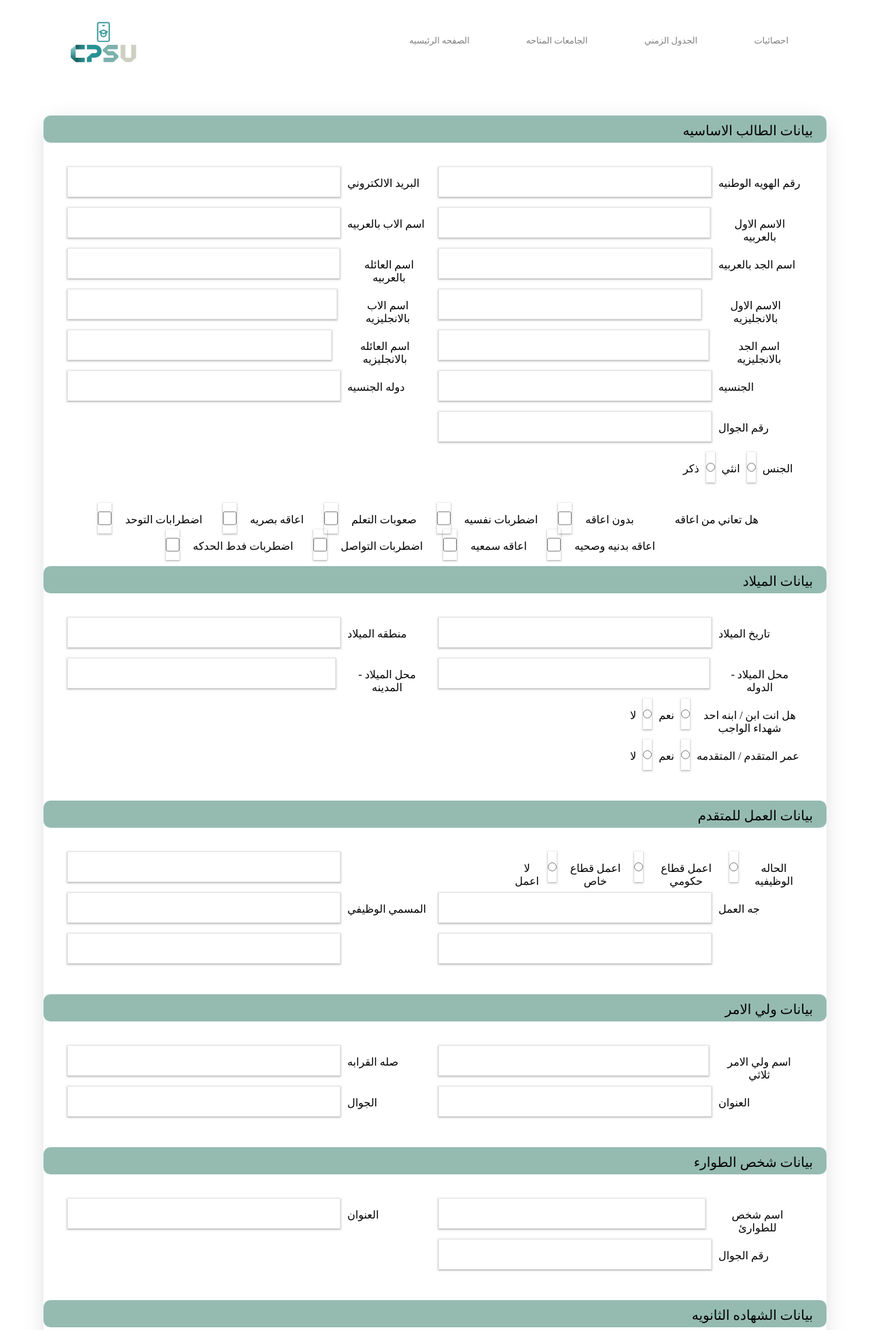
After one commit to engessa85/university, a Django app: page /student-page in a window 1280 px wide. The commit adds this page. Shown: the top 1957 px of the page at 68% size. Run offline with Django 5.2, Linux system fonts and the light colour scheme.

Commit message:
student page

```diff
--- a/unv/base/urls.py
+++ b/unv/base/urls.py
@@ -5,4 +5,5 @@ urlpatterns = [
     path("", views.homePage, name = "home-page"),
     path("register-student/", views.registerPageStudent, name="register-page-student"),
     path("register-university/", views.registerPageUniversity, name="register-page-university"),
+    path("student-page", views.studentPage, name = "student-page")
 ]
--- a/unv/base/views.py
+++ b/unv/base/views.py
@@ -1,11 +1,24 @@
 from django.shortcuts import render, redirect
 from django.contrib.auth import get_user_model
 from django.contrib import messages
+from django.contrib.auth import authenticate, login, logout
 
 User = get_user_model()
 
 # Create your views here.
 def homePage(request):
+
+    if request.method == "POST":
+        print("posting ....")
+        username = request.POST.get("username")
+        password = request.POST.get("password")
+        User = authenticate(request, username = username, password = password)
+        print(User)
+        if User is not None:
+            login(request=request, user=User)
+            return redirect("student-page")
+        else:
+            messages.error(request, "خطأ في اسم المستخدم او كلمه السر")
     return render(request, 'home.html', context= {})
 
 def registerPageStudent(request):
@@ -24,8 +37,6 @@ def registerPageStudent(request):
             return render(request, 'register-page-student.html', context= {})
 
 
-
-
         user = User.objects.create(username = username, email = email, civilID = civilid)
         user.set_password(password)
         user.save()
@@ -37,3 +48,7 @@ def registerPageStudent(request):
 
 def registerPageUniversity(request):
     return render(request, 'register-page-university.html', context= {})
+
+
+def studentPage(request):
+    return render(request, "student-page.html", context={})
--- /dev/null
+++ b/unv/static/css/student-page.css
@@ -0,0 +1,269 @@
+
+
+* {
+    box-sizing: border-box;
+    padding: 0;
+    margin: 0;
+}
+
+body {
+    margin: 0;
+    padding: 0;
+    /* background-image: url("/static/images/background.jpeg"); */
+    background-size: cover;
+    background-position: center;
+    background-repeat: no-repeat;
+    height: 100vh;
+}
+
+header {
+    width: 100%;
+    height: 50px;
+    text-align: right;
+    background-color: #333;
+    padding: 10px;
+    display: flex;
+    align-items: center;
+    justify-content: flex-end;
+    background-color: rgba(0, 0, 0, 0.0);
+    font-size: 13px;
+    font-weight: 500;
+    padding-top: 60px;
+}
+
+
+header ul {
+    list-style-type: none;
+    margin: 0;
+    padding: 0;
+    margin-right: 80px;
+}
+
+header li {
+    display: inline;
+    margin-left: 50px;
+    margin-right: 30px;
+
+
+}
+
+li a {
+    text-decoration: none;
+    color: gray;
+}
+
+a:hover {
+    color: black;
+}
+
+
+header .search {
+    border-radius: 50px;
+    height: 30px;
+}
+
+header .button {
+    margin-right: 150px;
+    width: 300px;
+    display: flex;
+    justify-content: space-between;
+
+}
+
+.button button {
+    width: 100px;
+    border-radius: 30px;
+    border: none;
+    height: 30px;
+    background-color: gray;
+    font-size: 16px;
+    font-weight: 500;
+    color: white;
+}
+
+button:hover {
+    opacity: 0.5;
+}
+
+.main-section {
+    display: flex;
+    flex-direction: row;
+    justify-content: center;
+    align-items: center;
+}
+
+.container {
+    margin-top: 100px;
+    text-align: right;
+    color: black;
+    display: flex;
+    flex-direction: column;
+    text-align: center;
+    align-items: center;
+    box-shadow: rgba(100, 100, 111, 0.2) 0px 7px 29px 0px;
+    background-color: white;
+    width: 90%;
+    border-radius: 20px;
+    margin-bottom: 100px;
+
+}
+
+.container .title{
+    background-color: #95bbb1;
+    width: 100%;
+    height: 40px;
+    padding: 10px;
+    text-align: right;
+    border-radius: 10px;
+}
+
+.title h1 {
+    font-size: 20px;
+    font-weight: lighter;
+    padding-right: 10px
+}
+
+.right-left{
+    display: flex;
+    flex-direction: row;
+    padding: 30px;
+}
+
+
+.container form {
+
+    display: flex;
+    flex-direction: column;
+    width: 100%;
+}
+
+.form-right {
+    flex: 1;
+}
+
+.form-left {
+    flex: 1;
+}
+
+.item {
+    display: flex;
+    flex-direction: row;
+    margin: 5px;
+}
+
+.radio-div {
+    display: flex;
+    margin-left: 350px;
+}
+
+.radio-div label {
+    margin-right: 10px;
+    margin-left: 10px;
+}
+
+.item label {
+    margin-top: 15px;
+    margin-left: 10px;
+}
+
+
+.full-part {
+    display: flex;
+    justify-content: flex-end;
+    padding-right: 100px;
+    margin-bottom: 20px;
+}
+
+.full-part.down {
+    padding-right: 192px;
+}
+
+.full-part .check-div {
+    display: flex;
+    padding-right: 50px;
+    position: relative;
+}
+
+.check-div  label {
+    margin-right: 10px;
+    margin-left: 10px;
+}
+
+.check-div  input {
+  width: 20px;
+  position: absolute;
+  top: -15px;
+  left: -30px;
+}
+
+
+.radio-div.down {
+    display: flex;
+    margin-left: 272px;
+}
+
+
+.radio-div.down.down {
+    display: flex;
+    margin-left: 272px;
+}
+
+
+.radio-div.job {
+    display: flex;
+    margin-left: 100px;
+}
+
+.radio-div.job input {
+    width: 16px;
+}
+
+
+.radio-div.other {
+    display: flex;
+    margin-left: 222px;
+}
+
+
+
+
+form input {
+    margin-bottom: 10px;
+    height: 45px;
+    width: 75%;
+    text-align: center;
+    border: 1px solid rgba(128, 128, 128, 0.2);
+    box-shadow: rgba(60, 64, 67, 0.3) 0px 1px 2px 0px, rgba(60, 64, 67, 0.15) 0px 1px 3px 1px;
+}
+
+.button-save {
+    margin-top: 10px;
+    margin-bottom: 20px;
+}
+
+form button {
+    background-color: #95bbb1;
+    width: 200px;
+    height: 30px;
+    border-radius: 50px;
+    font-size: 20px;
+    font-weight: lighter;
+    border: none;
+}
+
+
+.title.down {
+    width: 100%;
+}
+
+
+
+.message-container {
+    background-color: rgb(159, 3, 3);
+    opacity: 0.5;
+    width: 60%;
+    text-align: center;
+    color: white;
+    margin-top: 15px;
+    border-radius: 30ox;
+}
--- /dev/null
+++ b/unv/templates/student-page.html
@@ -0,0 +1,378 @@
+{% load static %}
+
+<!DOCTYPE html>
+<html lang="en">
+<head>
+    <meta charset="UTF-8">
+    <meta name="viewport" content="width=device-width, initial-scale=1.0">
+    <link rel="stylesheet" href="{% static 'css/student-page.css' %}">
+    <title>بيانات الطالب</title>
+</head>
+<body>
+    <header>
+        <div class="button">
+            <img  src="{% static 'images/logo.png' %}" alt="" width="100px" >
+        </div>
+        <ul>
+            <li><a href="{% url 'home-page' %}">الصفحه الرئيسيه</a></li>
+            <li><a href="#">الجامعات المتاحه</a></li>
+            <li><a href="#">الجدول الزمني</a></li>
+            <li><a href="#">احصائيات</a></li>
+        </ul>
+    </header>
+    <section class="main-section">
+        <div class="container">
+            <div class="title"><h1>بيانات الطالب الاساسيه</h1></div>
+            <form method="post" action=".">
+                {% csrf_token %}
+
+                <div class="right-left">
+                    <div class="form-right">
+                        <div class="item">
+                            <input type="text" id="username" name="studentemail" required>
+                            <label for="username">البريد الالكتروني</label>
+                        </div>
+                        <div class="item">
+                            <input type="text" id="username" name="fathernamearabic" required>
+                            <label for="username">اسم الاب بالعربيه</label>
+                        </div>
+                        <div class="item">
+                            <input type="text" id="username" name="username" required>
+                            <label for="username">اسم العائله بالعربيه</label>
+                        </div>
+                        <div class="item">
+                            <input type="text" id="username" name="username" required>
+                            <label for="username">اسم الاب بالانجليزيه</label>
+                        </div>
+                        <div class="item">
+                            <input type="text" id="username" name="username" required>
+                            <label for="username">اسم العائله بالانجليزيه</label>
+                        </div>
+                        <div class="item">
+                            <input type="text" id="username" name="username" required>
+                            <label for="username">دوله الجنسيه</label>
+                        </div>
+                    </div>
+
+                    <div class="form-left">
+                        <div class="item">
+                            <input type="text" id="username" name="username"  required>
+                            <label for="username">رقم الهويه الوطنيه</label>
+                        </div>
+                        <div class="item">
+                            <input type="text" id="username" name="username"  required>
+                            <label for="username">الاسم الاول بالعربيه</label>
+                        </div>
+                        <div class="item">
+                            <input type="text" id="username" name="username"  required>
+                            <label for="username">اسم الجد بالعربيه</label>
+                        </div>
+                        <div class="item">
+                            <input type="text" id="username" name="username"  required>
+                            <label for="username">الاسم الاول بالانجليزيه</label>
+                        </div>
+                        <div class="item">
+                            <input type="text" id="username" name="username"  required>
+                            <label for="username">اسم الجد بالانجليزيه</label>
+                        </div>
+                        <div class="item">
+                            <input type="text" id="username" name="username"  required>
+                            <label for="username">الجنسيه</label>
+                        </div>
+                        <div class="item">
+                            <input type="text" id="username" name="username"  required>
+                            <label for="username">رقم الجوال</label>
+                        </div>
+                        <div class="item">
+                            <div class="radio-div">
+                                <label for="male">ذكر</label>
+                                <input type="radio" id="male" name="gender" value="male">
+                                <label for="female">انثي</label>
+                                <input type="radio" id="female" name="gender" value="female">
+                            </div>
+                            <label for="username">الجنس</label>
+                        </div>
+                    </div>
+                </div>
+
+
+                <div class="full-part">
+                    <div class="check-div">
+                        <input type="checkbox" id="option1" name="option1" value="option1">
+                        <label for="option1">اضطرابات التوحد</label>
+                    </div>
+                    <div class="check-div">
+                        <input type="checkbox" id="option1" name="option1" value="option1">
+                        <label for="option1">اعاقه بصريه</label>
+                    </div>
+                    <div class="check-div">
+                        <input type="checkbox" id="option1" name="option1" value="option1">
+                        <label for="option1">صعوبات التعلم</label>
+                    </div>
+                    <div class="check-div">
+                        <input type="checkbox" id="option1" name="option1" value="option1">
+                        <label for="option1">اضطربات نفسيه</label>
+                    </div>
+                    <div class="check-div">
+                        <input type="checkbox" id="option1" name="option1" value="option1">
+                        <label for="option1">بدون اعاقه</label>
+                    </div>
+                    <label for="username">هل تعاني من اعاقه</label>
+                </div>
+
+
+                <div class="full-part down">
+                    <div class="check-div">
+                        <input type="checkbox" id="option1" name="option1" value="option1">
+                        <label for="option1">اضطربات فدط الحدكه</label>
+                    </div>
+                    <div class="check-div">
+                        <input type="checkbox" id="option1" name="option1" value="option1">
+                        <label for="option1">اضطربات التواصل</label>
+                    </div>
+                    <div class="check-div">
+                        <input type="checkbox" id="option1" name="option1" value="option1">
+                        <label for="option1">اعاقه سمعيه</label>
+                    </div>
+                    <div class="check-div">
+                        <input type="checkbox" id="option1" name="option1" value="option1">
+                        <label for="option1">اعاقه بدنيه وصحيه</label>
+                    </div>
+                </div>
+                <div class="title down"><h1>بيانات الميلاد</h1></div>
+
+
+                <div class="right-left">
+                    <div class="form-right">
+                        <div class="item">
+                            <input type="text" id="username" name="username" required>
+                            <label for="username">منطقه الميلاد</label>
+                        </div>
+                        <div class="item">
+                            <input type="text" id="username" name="username" required>
+                            <label for="username">محل الميلاد - المدينه</label>
+                        </div>
+                    </div>
+
+                    <div class="form-left">
+                        <div class="item">
+                            <input type="text" id="username" name="username"  required>
+                            <label for="username">تاريخ الميلاد</label>
+                        </div>
+                        <div class="item">
+                            <input type="text" id="username" name="username" required>
+                            <label for="username">محل الميلاد - الدوله</label>
+                        </div>
+                        <div class="item">
+                            <div class="radio-div down">
+                                <label for="male">لا</label>
+                                <input type="radio" id="male" name="gender" value="male">
+                                <label for="female">نعم</label>
+                                <input type="radio" id="female" name="gender" value="female">
+                            </div>
+                            <label for="username">هل انت ابن  / ابنه احد شهداء الواجب</label>
+                        </div>
+                        <div class="item">
+                            <div class="radio-div down">
+                                <label for="male">لا</label>
+                                <input type="radio" id="male" name="gender" value="male">
+                                <label for="female">نعم</label>
+                                <input type="radio" id="female" name="gender" value="female">
+                            </div>
+                            <label for="username">عمر المتقدم / المتقدمه</label>
+                        </div>
+                    </div>
+                </div>
+
+
+
+
+
+                <div class="title down"><h1>بيانات العمل للمتقدم</h1></div>
+
+
+
+                <div class="right-left">
+                    <div class="form-right">
+                        <div class="item" style="visibility: hiden;">
+                            <input type="text" id="username" name="username" required>
+                            <label for="username"></label>
+                        </div>
+                        <div class="item">
+                            <input type="text" id="username" name="username" required>
+                            <label for="username">المسمي الوظيفي</label>
+                        </div>
+                        <div class="item">
+                            <input type="text" id="username" name="username" required>
+                            <label for="username"></label>
+                        </div>
+                    </div>
+
+                    <div class="form-left">
+                        <div class="item">
+                            <div class="radio-div job">
+                                <label for="male">لا اعمل</label>
+                                <input type="radio" id="male" name="gender" value="male">
+                                <label for="male">اعمل قطاع خاص</label>
+                                <input type="radio" id="male" name="gender" value="male">
+                                <label for="female">اعمل قطاع حكومي</label>
+                                <input type="radio" id="female" name="gender" value="female">
+                            </div>
+                            <label for="username">الحاله الوظيفيه</label>
+                        </div>
+                        <div class="item">
+                            <input type="text" id="username" name="username" required>
+                            <label for="username">جه العمل</label>
+                        </div>
+                        <div class="item">
+                            <input type="text" id="username" name="username"  required>
+                            <label for="username"></label>
+                        </div>
+                    </div>
+                </div>
+
+
+                <div class="title down"><h1>بيانات ولي الامر</h1></div>
+
+                <div class="right-left">
+                    <div class="form-right">
+                        <div class="item">
+                            <input type="text" id="username" name="username" required>
+                            <label for="username">صله القرابه</label>
+                        </div>
+                        <div class="item">
+                            <input type="text" id="username" name="username" required>
+                            <label for="username">الجوال</label>
+                        </div>
+                    </div>
+                    <div class="form-left">
+                        <div class="item">
+                            <input type="text" id="username" name="username" required>
+                            <label for="username">اسم ولي الامر ثلاثي</label>
+                        </div>
+                        <div class="item">
+                            <input type="text" id="username" name="username" required>
+                            <label for="username">العنوان</label>
+                        </div>
+                    </div>
+                </div>
+
+                <div class="title down"><h1>بيانات شخص الطوارء</h1></div>
+
+
+                <div class="right-left">
+                    <div class="form-right">
+                        <div class="item">
+                            <input type="text" id="username" name="username" required>
+                            <label for="username">العنوان</label>
+                        </div>
+                        <div class="item">
+                            <input style="visibility:hidden" type="text" id="username" name="username" required>
+                            <label for="username"></label>
+                        </div>
+                    </div>
+                    <div class="form-left">
+                        <div class="item">
+                            <input type="text" id="username" name="username" required>
+                            <label for="username">اسم شخص  للطوارئ</label>
+                        </div>
+                        <div class="item">
+                            <input type="text" id="username" name="username" required>
+                            <label for="username">رقم الجوال</label>
+                        </div>
+                    </div>
+                </div>
+
+                <div class="title down"><h1>بيانات الشهاده الثانويه</h1></div>
+
+                <div class="right-left">
+                    <div class="form-right">
+                        <div class="item">
+                            <input type="text" id="username" name="username" required>
+                            <label for="username">المدينه</label>
+                        </div>
+                        <div class="item">
+                            <input type="text" id="username" name="username" required>
+                            <label for="username">العام الدراسي</label>
+                        </div>
+                        <div class="item">
+                            <input type="text" id="username" name="username" required>
+                            <label for="username">المعدل التداكمي للعام</label>
+                        </div>
+                        <div class="item">
+                            <input type="text" id="username" name="username" required>
+                            <label for="username">درجه اختبار التحصيلي</label>
+                        </div>
+                    </div>
+                    <div class="form-left">
+                        <div class="item">
+                            <input type="text" id="username" name="username" required>
+                            <label for="username">المنطقه</label>
+                        </div>
+                        <div class="item">
+                            <input type="text" id="username" name="username" required>
+                            <label for="username">المدرسه</label>
+                        </div>
+                        <div class="item">
+                            <input type="text" id="username" name="username" required>
+                            <label for="username">نوع الثانويه العامه</label>
+                        </div>
+                        <div class="item">
+                            <input type="text" id="username" name="username" required>
+                            <label for="username">درجه اختبار القدرات</label>
+                        </div>
+                    </div>
+                </div>
+
+                <div class="title down"><h1>بيانات اخري</h1></div>
+
+                <div class="right-left">
+                    <div class="form-right">
+                        <div class="item">
+                            <input type="text" id="username" name="username" required>
+                            <label for="username">اذكرها</label>
+                        </div>
+                        <div class="item">
+                            <input type="text" id="username" name="username" required>
+                            <label for="username">اسم الشهاده</label>
+                        </div>
+                        <div class="item">
+                            <input type="text" id="username" name="username" required>
+                            <label for="username">الكليه</label>
+                        </div>
+                    </div>
+
+                    <div class="form-left">
+
+                        <div class="item">
+                            <div class="radio-div other">
+                                <label for="male">نعم</label>
+                                <input type="radio" id="male" name="gender" value="male">
+                                <label for="female">لا</label>
+                                <input type="radio" id="female" name="gender" value="female">
+                            </div>
+                            <label for="username">هل سبق ان التحقت بجامعه او كليه اخري</label>
+                        </div>
+                        <div class="item">
+                            <div class="radio-div other">
+                                <label for="male">نعم</label>
+                                <input type="radio" id="male" name="gender" value="male">
+                                <label for="female">لا</label>
+                                <input type="radio" id="female" name="gender" value="female">
+                            </div>
+                            <label for="username">هل سبق ان حصلت علي شهاده جامعيه</label>
+                        </div>
+                        <div class="item">
+                            <input type="text" id="username" name="username" required>
+                            <label for="username">اسم الجامعه</label>
+                        </div>
+                    </div>
+                </div>
+                <div class="button-save">
+                    <button type="submit">حفظ البيانات</button>
+                </div>
+            </form>
+        </div>
+    </section>
+</body>
+</html>
```
Also changed, not shown: unv/static/css/main.css (+15 -0 lines), unv/templates/home.html (+10 -0 lines), unv/base/models.py (line endings or trailing spaces), unv/db.sqlite3.
